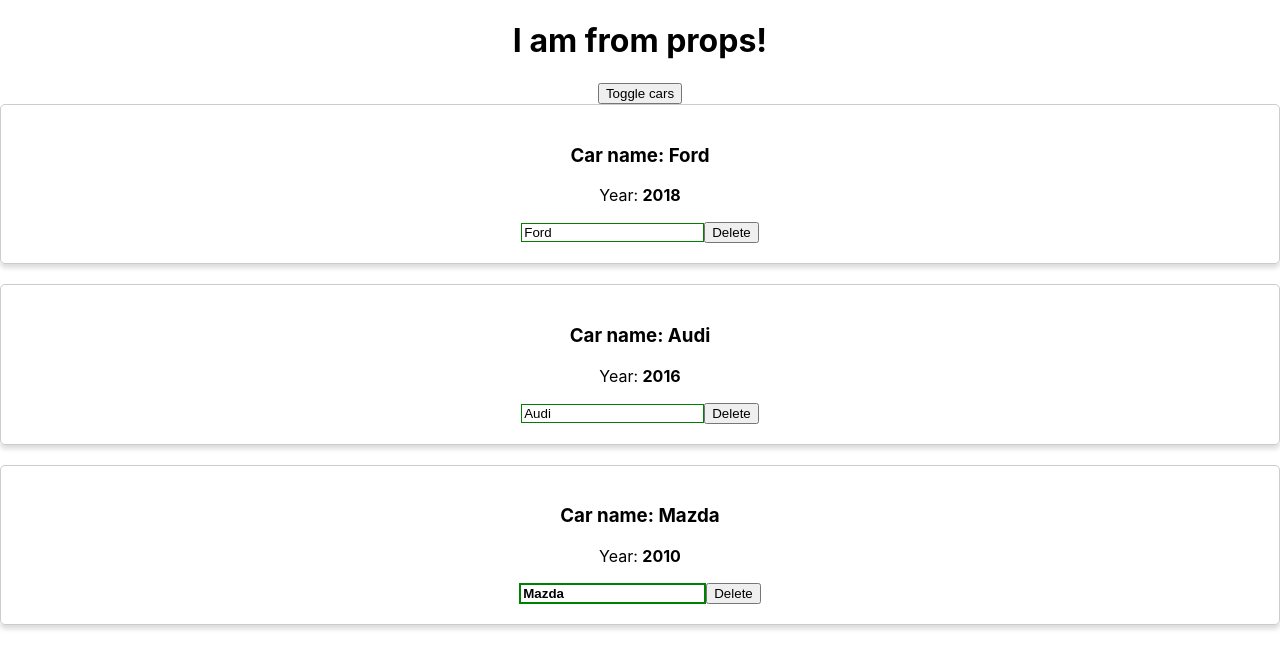
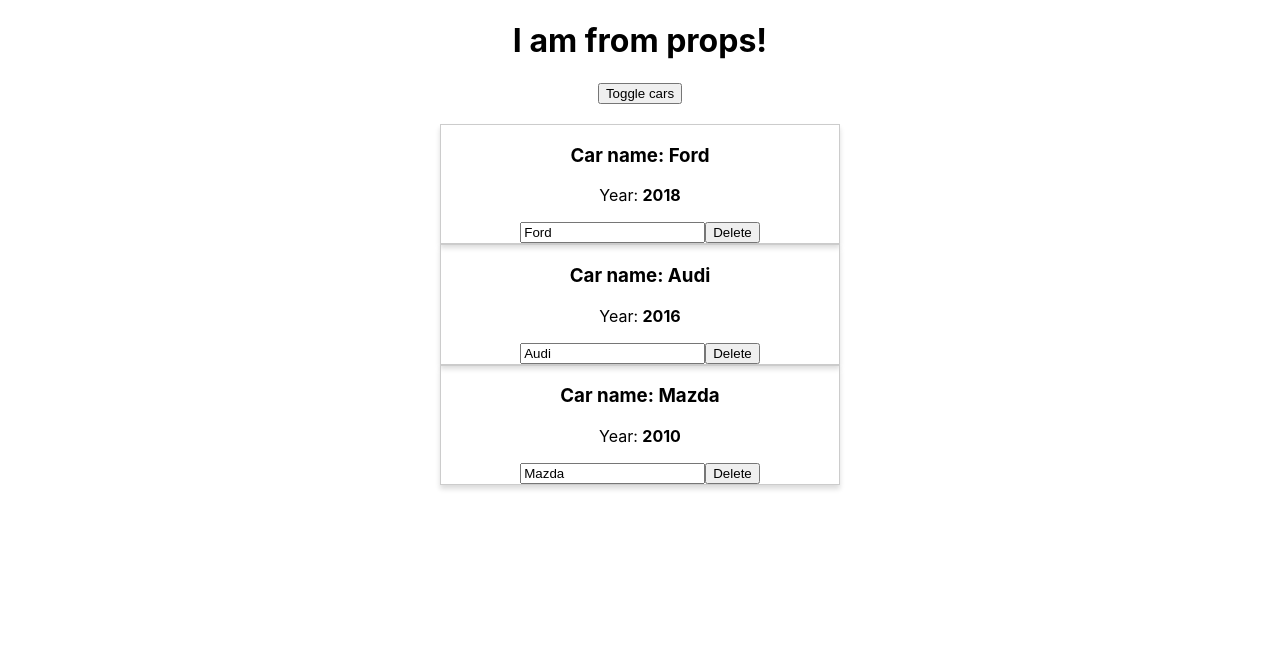
Before and after one commit to ly-anna/react-theory-dec, a React (Create React App) app in the folder jsprofi/: page / in a window 1280 px wide. Both pictures are taken after a click on the button "Toggle cars". Shown: the top 668 px of the page. Built offline with nearby package versions, Linux system fonts and the light colour scheme.

Commit message:
upd 23.01.2020

```diff
--- a/jsprofi/src/App.js
+++ b/jsprofi/src/App.js
@@ -110,56 +110,23 @@
 
 return (
     <div style={divStyle}>
-               {/* <h1>{this.state.pageTitle}</h1> */}
+      {/*<h1>{this.state.pageTitle}</h1>*/}
       <h1>{this.props.title}</h1>
-               {/* <input type='text' onChange={this.handleInput} /> */}
 
-
-{/* не укзаываем () у функции  changeTitleHandler(), потому что мы добавляем
-указатель на функцию, которая выполнится в том момент, когда будет происходить
-событие если указать скобки, то функция выполнится сразу
-*/}
       <button
+        className={'AppButton'}
         onClick={this.toggleCarsHandler}
       >Toggle cars</button>
 
-{/* вывод списка машин по нажатию кнопки Toggle cars */}
-               {/* {  this.state.showCars
-                    ? this.state.cars.map((car, index) => {
-                        return (
-                            <Car
-                                key={index}
-                                name={car.name}
-                                year={car.year}
-                                onChangeTitle={() => this.changeTitleHandler(car.name)}
-                            />
-
-                        )
-                    })
-                    :null
-               } */}
-
+      <div style={{
+        width: 400,
+        margin: 'auto',
+        paddingTop: '20px'
+      }}>
         { cars }
-               {/* <Car
-               name={cars[0].name}
-               year={cars[0].year}
-               onChangeTitle={this.changeTitleHandler.bind(this, cars[0].name)}
-               />
-               <Car
-               name={cars[1].name}
-               year={cars[1].year}
-               onChangeTitle={() => this.changeTitleHandler(cars[1].name)}
-               />
-               <Car
-               name={cars[2].name}
-               year={cars[2].year}
-               onChangeTitle={() => this.changeTitleHandler(cars[2].name)}
-               /> */}
+      </div>
     </div>
   );
-
-
-
 }
 }
 
--- a/jsprofi/src/Car/Car.css
+++ b/jsprofi/src/Car/Car.css
@@ -1,7 +1,7 @@
 .Car {
-    margin-bottom: 20px;
+    margin-bottom: 10px;
     display: block;
-    padding: 20px;
+    padding: 10px;
     border-radius: 5px;
     transition: border, box-shadow .3s;
 }
--- a/jsprofi/src/Car/Car.js
+++ b/jsprofi/src/Car/Car.js
@@ -1,6 +1,7 @@
 import React from 'react'
 import Radium from 'radium'
-import './Car.css'
+import classes from './Car.css'
+
 
 // Это шаблон компонента - функция,
 // данная функция может принимать в себя некоторые параметры,
@@ -9,18 +10,19 @@
 // name  - совпадает с именем атрибута, который мы задаем в App.js компоненте
 
 /* через class создается обычный реакт компонент */
-class Car extends  React.Component {
+
+class Car extends React.Component {
   render() {
-        const inputClasses = ['input']
+    const inputClasses = [classes.input]
 
     if (this.props.name !== '') {
-          inputClasses.push('green')
+      inputClasses.push(classes.green)
     } else {
-          inputClasses.push('red')
+      inputClasses.push(classes.red)
     }
 
     if (this.props.name.length > 4) {
-          inputClasses.push('bold')
+      inputClasses.push(classes.bold)
     }
 
     const style = {
@@ -34,7 +36,7 @@
     }
 
     return (
-          <div className="Car" style={style}>
+      <div className={classes.Car} style={style}>
         <h3>Сar name: {this.props.name}</h3>
         <p>Year: <strong>{this.props.year}</strong></p>
         <input
@@ -48,10 +50,6 @@
     )
   }
 }
-
-
-
-
 export default Radium(Car)
 
 /* оборачиваем компонент Car в функционал пакета Radium */
```
Lines whose indentation alone changed are shown as unchanged.
